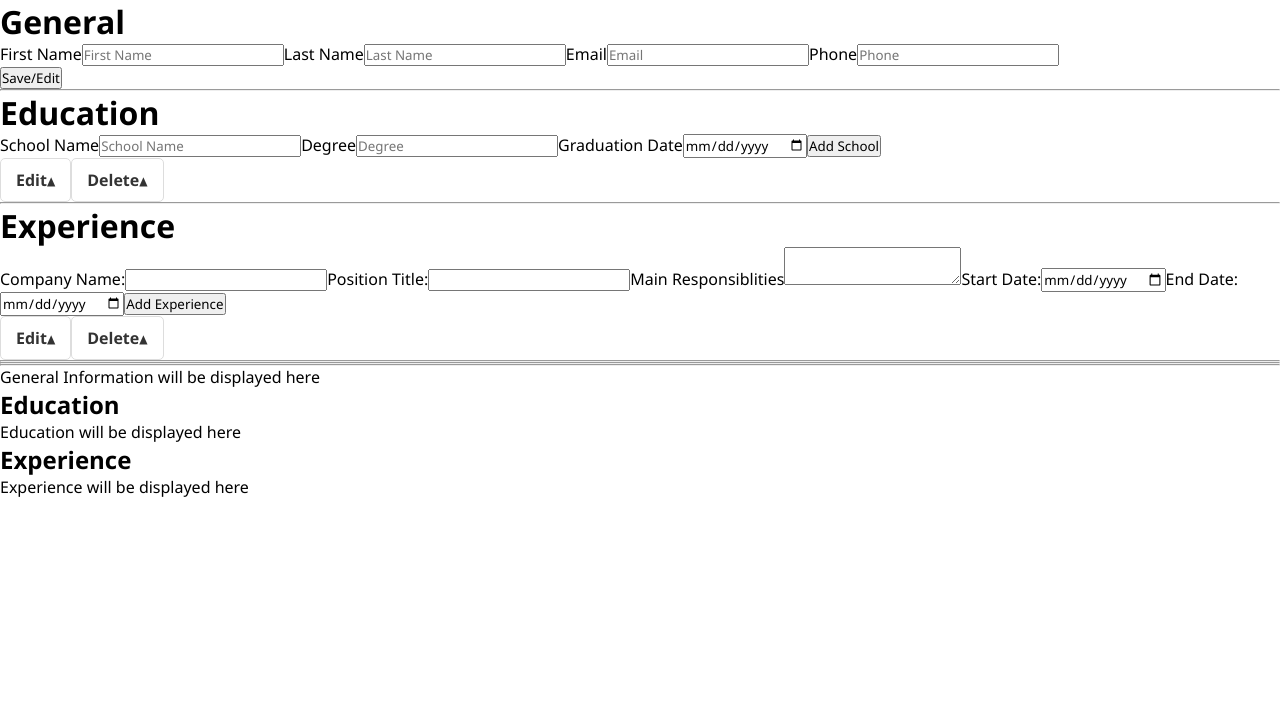
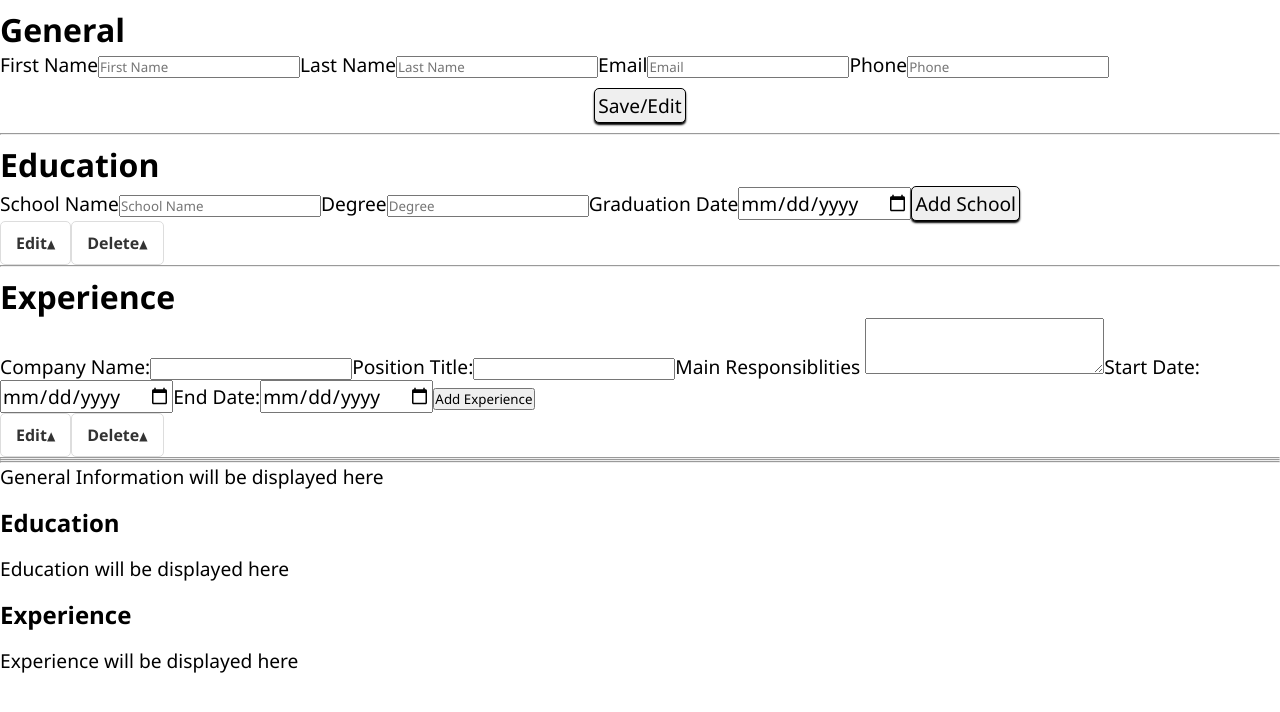
Before and after one commit to BearsLair/React-CV, a React (Vite) app in the folder CV-App/: page / in a window 1280 px wide. Shown: the top 712 px of the page. Built offline with nearby package versions, Linux system fonts and the light colour scheme.

Commit message:
basic styling

```diff
--- a/CV-App/src/styles/App.css
+++ b/CV-App/src/styles/App.css
@@ -3,3 +3,87 @@
   padding: 0;
   box-sizing: border-box;
 }
+
+.app {
+  display: flex;
+  flex-direction: row;
+}
+
+h1 {
+  margin-top: 0.5rem;
+}
+
+.user-inputs-div {
+  width: 30%;
+  margin-top: 10px;
+  margin-left: 10px;
+  border-right: 3px solid gray;
+}
+
+.display-CV-div {
+  margin-top: 10px;
+  margin-left: 10px;
+}
+
+.item-label {
+  font-size: 1.2rem;
+}
+
+.input-div {
+  display: flex;
+  flex-direction: row;
+  margin-top: 10px;
+}
+
+.text-input {
+  font-size: 1.2rem;
+  margin-left: 5px;
+}
+
+.date-input {
+  font-size: 1.2rem;
+}
+
+.btn-div {
+  display: flex;
+  flex-direction: row;
+  justify-content: center;
+  margin-top: 10px;
+  margin-bottom: 10px;
+}
+
+.doc-btn {
+  font-size: 1.2rem;
+  padding: 3px;
+  border-radius: 5px;
+  cursor: pointer;
+  border: 1px solid black;
+  box-shadow: 0 2px 2px 0;
+}
+
+textarea {
+  font-size: 1.2rem;
+  margin-left: 5px;
+}
+
+.edit-delete {
+  display: flex;
+  flex-direction: row;
+  justify-content: space-around;
+  margin-top: 5px;
+  margin-bottom: 6rem;
+}
+
+p {
+  font-size: 1.2rem;
+  margin-bottom: 0.5rem;
+}
+
+h2 {
+  margin: 1rem 0 1rem 0;
+}
+
+.edu-info,
+.exp-info {
+  margin-bottom: 1.2rem;
+}
```
